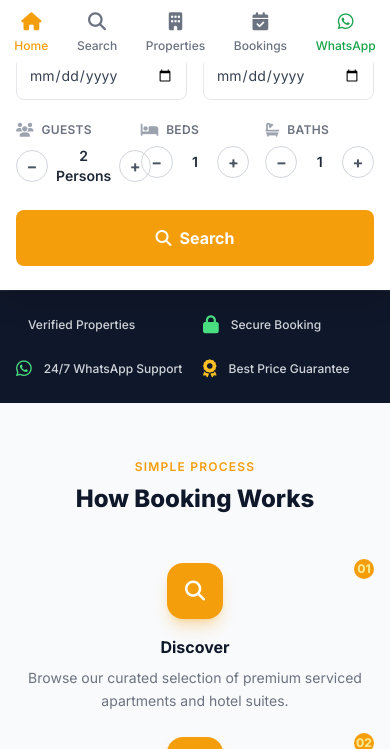
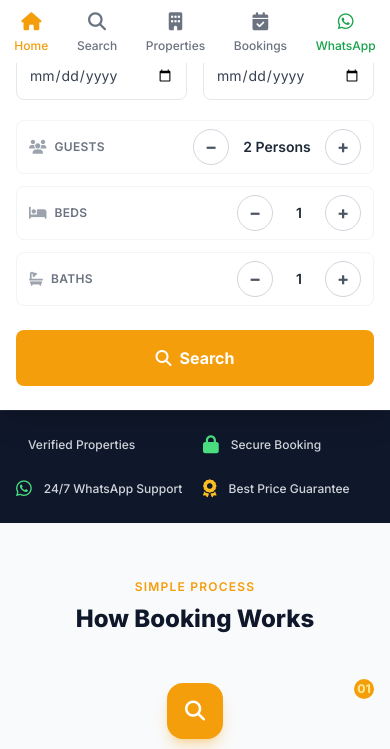
Before and after one commit to Dev-Bulama/onpointluxury, a Laravel app: page / in a window 390 px wide. Shown: the part 781-1530 px from the top of the page. Run offline with Laravel 12, Linux system fonts and the light colour scheme; tables that the repository leaves empty hold one stand-in row (values such as "Sample post"); grey boxes marked "Sample" are stand-in pictures; parts of the project's set-up code (start-up, migrations or seed data) failed here and were passed over; some libraries are stand-ins or nearby versions.

Commit message:
Fix mobile booking form layout: stacked steppers on mobile, 3-col on sm+
- Replace cramped 3-col grid (which clashed on small phones) with a
  space-y-3 stack on mobile: each stepper is a full-width row with
  label on the left and −/count/+ controls on the right
- On sm+ screens reverts to 3-column grid via sm:grid sm:grid-cols-3
- Light border separates each stepper row on mobile for visual clarity
- Increase stepper button size to w-9 h-9 for easier touch targets
- Use @foreach over steppers array to eliminate repeated markup

Co-Authored-By: Claude Sonnet 4.6 <noreply@anthropic.com>
Claude-Session: https://claude.ai/code/session_013GgMk9oh59wKEdYquWrQvN

```diff
--- a/resources/views/frontend/home.blade.php
+++ b/resources/views/frontend/home.blade.php
@@ -374,53 +374,41 @@ $whyFeatures = json_decode(Setting::get('section_why_features', '[]'), true) ?:
                 </div>
             </div>
 
-            {{-- Row 2: steppers --}}
-            <div class="grid grid-cols-3 gap-4 mb-6">
-                {{-- Guests --}}
-                <div>
-                    <div class="flex items-center gap-2 mb-1.5">
-                        <i class="fas fa-users text-gray-400 text-sm"></i>
-                        <span class="text-xs font-semibold text-gray-500 uppercase tracking-wide">Guests</span>
+            {{-- Row 2: steppers — stacked on mobile, 3-col on sm+ --}}
+            <div class="mb-6 space-y-3 sm:space-y-0 sm:grid sm:grid-cols-3 sm:gap-4">
+
+                @foreach([
+                    ['field'=>'guests', 'icon'=>'fa-users',  'label'=>'Guests', 'suffix'=>true],
+                    ['field'=>'beds',   'icon'=>'fa-bed',    'label'=>'Beds',   'suffix'=>false],
+                    ['field'=>'baths',  'icon'=>'fa-bath',   'label'=>'Baths',  'suffix'=>false],
+                ] as $s)
+                {{-- Mobile: full-width row with label left, stepper right --}}
+                {{-- Desktop: stacked label above stepper --}}
+                <div class="flex items-center justify-between sm:block border border-gray-100 sm:border-0 rounded-lg sm:rounded-none px-3 py-2 sm:p-0">
+                    {{-- Label --}}
+                    <div class="flex items-center gap-2 sm:mb-2">
+                        <i class="fas {{ $s['icon'] }} text-gray-400 text-sm"></i>
+                        <span class="text-xs font-semibold text-gray-500 uppercase tracking-wide">{{ $s['label'] }}</span>
                     </div>
-                    <div class="flex items-center gap-2">
-                        <button type="button" @click="step('guests',-1)"
-                                class="w-8 h-8 flex-shrink-0 rounded-full border border-gray-300 flex items-center justify-center text-gray-600 hover:bg-gray-100 transition text-base font-bold leading-none">−</button>
-                        <span class="flex-1 text-center text-sm font-semibold text-gray-800" x-text="guests + ' Person' + (guests > 1 ? 's' : '')"></span>
-                        <button type="button" @click="step('guests', 1)"
-                                class="w-8 h-8 flex-shrink-0 rounded-full border border-gray-300 flex items-center justify-center text-gray-600 hover:bg-gray-100 transition text-base font-bold leading-none">+</button>
-                    </div>
-                </div>
-
-                {{-- Beds --}}
-                <div>
-                    <div class="flex items-center gap-2 mb-1.5">
-                        <i class="fas fa-bed text-gray-400 text-sm"></i>
-                        <span class="text-xs font-semibold text-gray-500 uppercase tracking-wide">Beds</span>
-                    </div>
-                    <div class="flex items-center gap-2">
-                        <button type="button" @click="step('beds',-1)"
-                                class="w-8 h-8 flex-shrink-0 rounded-full border border-gray-300 flex items-center justify-center text-gray-600 hover:bg-gray-100 transition text-base font-bold leading-none">−</button>
-                        <span class="flex-1 text-center text-sm font-semibold text-gray-800" x-text="beds"></span>
-                        <button type="button" @click="step('beds', 1)"
-                                class="w-8 h-8 flex-shrink-0 rounded-full border border-gray-300 flex items-center justify-center text-gray-600 hover:bg-gray-100 transition text-base font-bold leading-none">+</button>
-                    </div>
-                </div>
-
-                {{-- Baths --}}
-                <div>
-                    <div class="flex items-center gap-2 mb-1.5">
-                        <i class="fas fa-bath text-gray-400 text-sm"></i>
-                        <span class="text-xs font-semibold text-gray-500 uppercase tracking-wide">Baths</span>
-                    </div>
-                    <div class="flex items-center gap-2">
-                        <button type="button" @click="step('baths',-1)"
-                                class="w-8 h-8 flex-shrink-0 rounded-full border border-gray-300 flex items-center justify-center text-gray-600 hover:bg-gray-100 transition text-base font-bold leading-none">−</button>
-                        <span class="flex-1 text-center text-sm font-semibold text-gray-800" x-text="baths"></span>
-                        <button type="button" @click="step('baths', 1)"
-                                class="w-8 h-8 flex-shrink-0 rounded-full border border-gray-300 flex items-center justify-center text-gray-600 hover:bg-gray-100 transition text-base font-bold leading-none">+</button>
-                    </div>
-                </div>
-            </div>
+                    {{-- Stepper --}}
+                    <div class="flex items-center gap-3">
+                        <button type="button" @click="step('{{ $s['field'] }}',-1)"
+                                class="w-9 h-9 flex-shrink-0 rounded-full border border-gray-300 flex items-center justify-center
+                                       text-gray-600 hover:bg-gray-100 active:bg-gray-200 transition text-lg font-bold leading-none select-none">−</button>
+                        @if($s['suffix'])
+                        <span class="text-sm font-semibold text-gray-800 text-center min-w-[72px]"
+                              x-text="{{ $s['field'] }} + ' Person' + ({{ $s['field'] }} > 1 ? 's' : '')"></span>
+                        @else
+                        <span class="text-sm font-semibold text-gray-800 text-center min-w-[28px]"
+                              x-text="{{ $s['field'] }}"></span>
+                        @endif
+                        <button type="button" @click="step('{{ $s['field'] }}', 1)"
+                                class="w-9 h-9 flex-shrink-0 rounded-full border border-gray-300 flex items-center justify-center
+                                       text-gray-600 hover:bg-gray-100 active:bg-gray-200 transition text-lg font-bold leading-none select-none">+</button>
+                    </div>{{-- end stepper controls --}}
+                </div>{{-- end stepper item --}}
+                @endforeach
+            </div>{{-- end steppers grid --}}
 
             {{-- Search button --}}
             <button type="submit"
```
